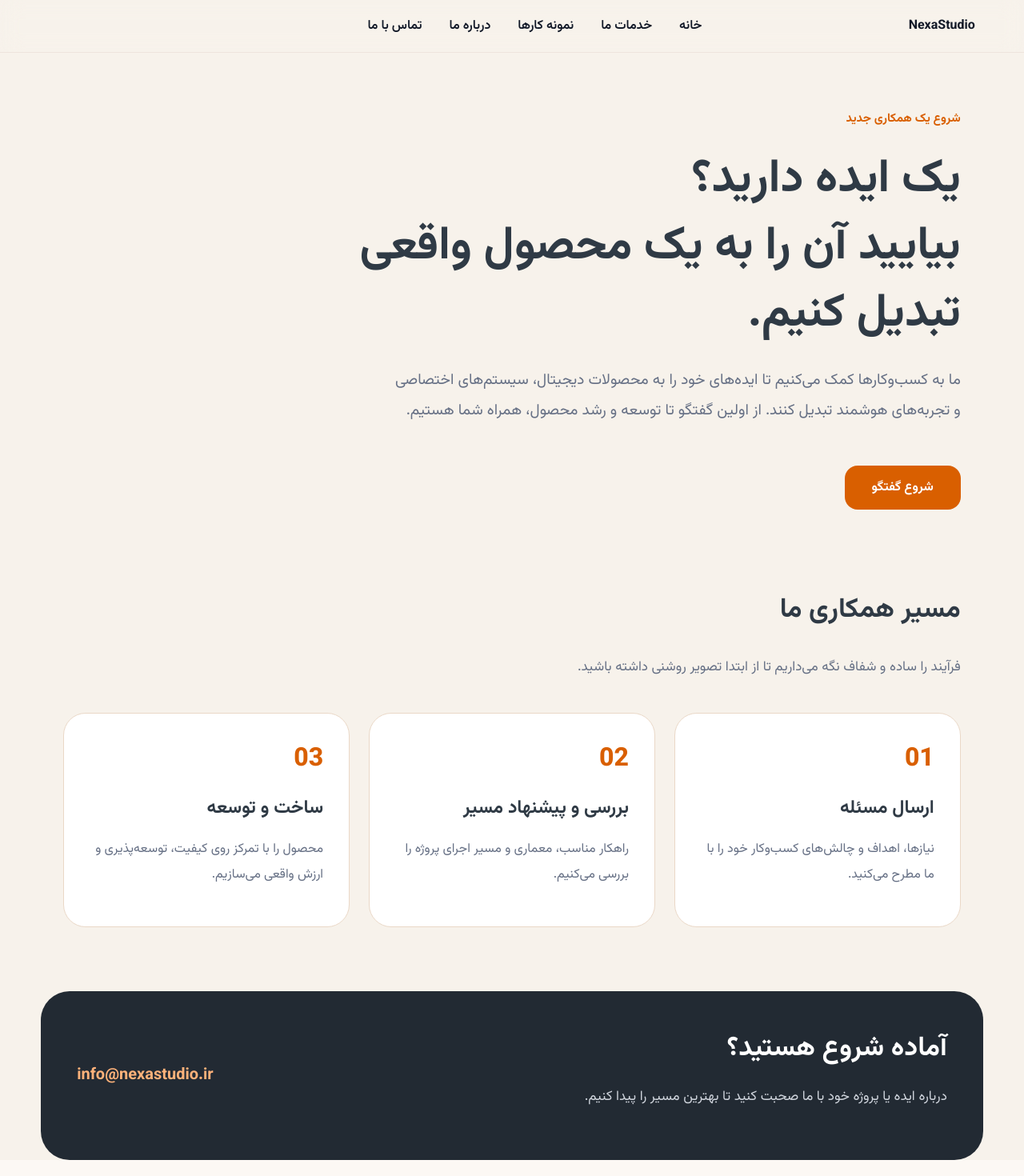
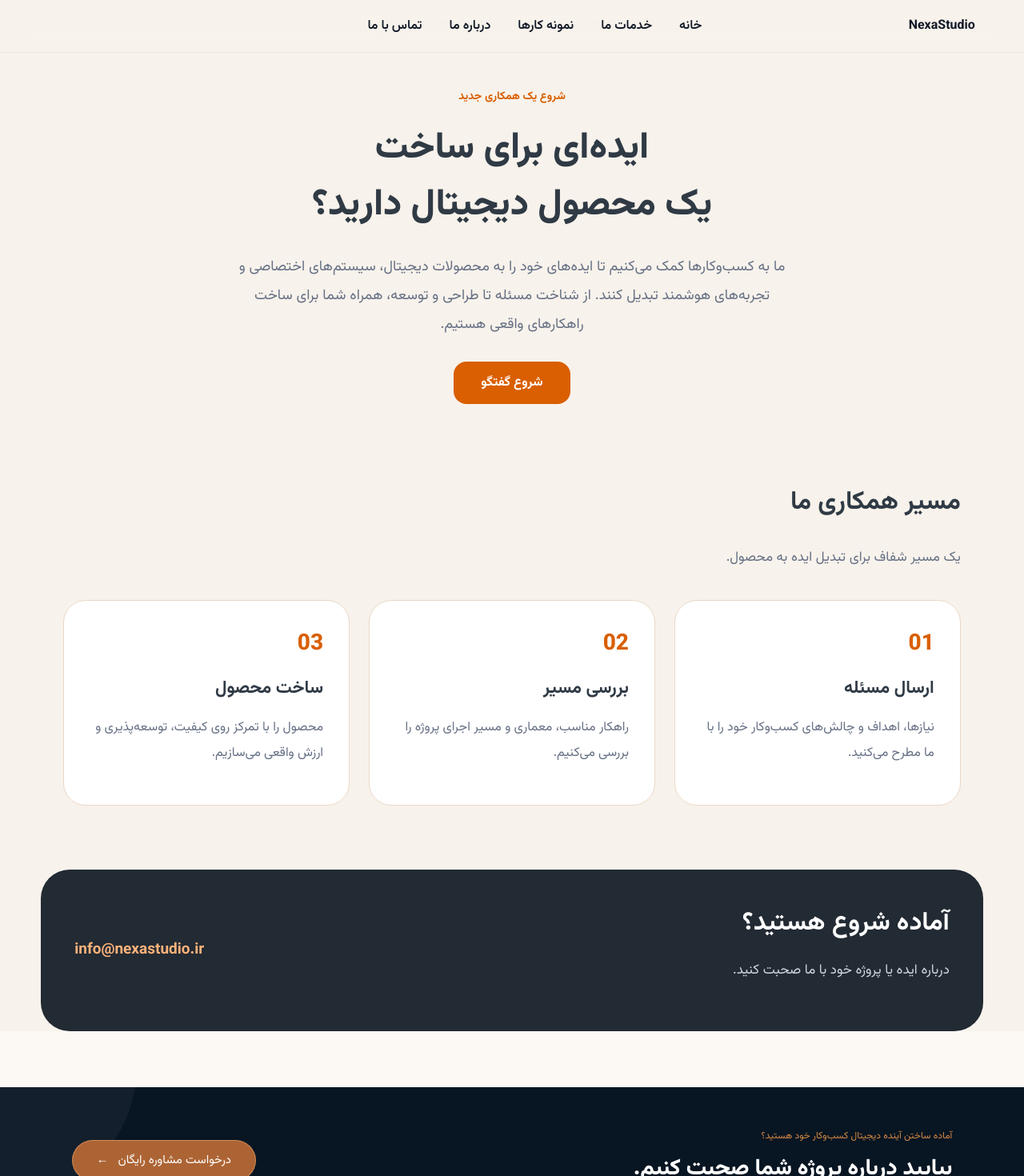
Before and after one commit to zohreksh/smartpilot, a Nuxt app: page /contact in a window 1280 px wide. Shown: the top 1470 px of the page at 80% size. Built offline with nearby package versions, Linux system fonts and the light colour scheme.

Commit message:
refine contact page hierarchy and hero balance

```diff
--- a/pages/contact.vue
+++ b/pages/contact.vue
@@ -6,52 +6,35 @@
       <div class="contact-intro">
         <span class="eyebrow">شروع یک همکاری جدید</span>
         <h1>
-          یک ایده دارید؟
-          <br />
-          بیایید آن را به یک محصول واقعی تبدیل کنیم.
+          ایده‌ای برای ساخت<br />
+          یک محصول دیجیتال دارید؟
         </h1>
         <p>
           ما به کسب‌وکارها کمک می‌کنیم تا ایده‌های خود را به محصولات دیجیتال،
-          سیستم‌های اختصاصی و تجربه‌های هوشمند تبدیل کنند. از اولین گفتگو تا
-          توسعه و رشد محصول، همراه شما هستیم.
+          سیستم‌های اختصاصی و تجربه‌های هوشمند تبدیل کنند. از شناخت مسئله تا
+          طراحی و توسعه، همراه شما برای ساخت راهکارهای واقعی هستیم.
         </p>
-        <a class="primary-action" href="mailto:info@nexastudio.ir">
-          شروع گفتگو
-        </a>
+        <a class="primary-action" href="mailto:info@nexastudio.ir">شروع گفتگو</a>
       </div>
     </section>
 
     <section class="process container">
       <div class="section-heading">
         <h2>مسیر همکاری ما</h2>
-        <p>فرآیند را ساده و شفاف نگه می‌داریم تا از ابتدا تصویر روشنی داشته باشید.</p>
+        <p>یک مسیر شفاف برای تبدیل ایده به محصول.</p>
       </div>
 
       <div class="steps">
-        <article>
-          <span>01</span>
-          <h3>ارسال مسئله</h3>
-          <p>نیازها، اهداف و چالش‌های کسب‌وکار خود را با ما مطرح می‌کنید.</p>
-        </article>
-        <article>
-          <span>02</span>
-          <h3>بررسی و پیشنهاد مسیر</h3>
-          <p>راهکار مناسب، معماری و مسیر اجرای پروژه را بررسی می‌کنیم.</p>
-        </article>
-        <article>
-          <span>03</span>
-          <h3>ساخت و توسعه</h3>
-          <p>محصول را با تمرکز روی کیفیت، توسعه‌پذیری و ارزش واقعی می‌سازیم.</p>
-        </article>
+        <article><span>01</span><h3>ارسال مسئله</h3><p>نیازها، اهداف و چالش‌های کسب‌وکار خود را با ما مطرح می‌کنید.</p></article>
+        <article><span>02</span><h3>بررسی مسیر</h3><p>راهکار مناسب، معماری و مسیر اجرای پروژه را بررسی می‌کنیم.</p></article>
+        <article><span>03</span><h3>ساخت محصول</h3><p>محصول را با تمرکز روی کیفیت، توسعه‌پذیری و ارزش واقعی می‌سازیم.</p></article>
       </div>
     </section>
 
     <section class="contact-final container">
       <div>
         <h2>آماده شروع هستید؟</h2>
-        <p>
-          درباره ایده یا پروژه خود با ما صحبت کنید تا بهترین مسیر را پیدا کنیم.
-        </p>
+        <p>درباره ایده یا پروژه خود با ما صحبت کنید.</p>
       </div>
       <a href="mailto:info@nexastudio.ir">info@nexastudio.ir</a>
     </section>
@@ -61,24 +44,24 @@
 <style scoped>
 .contact-page{direction:rtl;background:#f7f2eb;min-height:100vh;color:#111827}
 .container{max-width:1180px;margin:auto;padding:0 28px}
-.contact-hero{padding:70px 28px 70px}
-.contact-intro{max-width:820px}
-.eyebrow{color:#d95f00;font-size:15px;font-weight:700}
-h1{font-size:clamp(34px,5vw,58px);line-height:1.45;color:#2f3a45;margin:22px 0}
-.contact-intro p{font-size:19px;line-height:2;color:#667085;max-width:720px}
-.primary-action{display:inline-block;margin-top:30px;background:#d95f00;color:#fff;padding:15px 34px;border-radius:16px;text-decoration:none;font-weight:700}
+.contact-hero{padding:42px 28px 72px;display:flex;justify-content:center}
+.contact-intro{max-width:760px;text-align:center}
+.eyebrow{color:#d95f00;font-size:14px;font-weight:700}
+h1{font-size:clamp(30px,3.8vw,46px);line-height:1.55;color:#2f3a45;margin:18px 0 22px;font-weight:800}
+.contact-intro p{font-size:18px;line-height:2;color:#667085;max-width:700px;margin:auto}
+.primary-action{display:inline-block;margin-top:28px;background:#d95f00;color:#fff;padding:14px 34px;border-radius:16px;text-decoration:none;font-weight:700}
 .process{padding-bottom:80px}
-.section-heading{margin-bottom:40px}
-.section-heading h2,.contact-final h2{font-size:34px;color:#2f3a45}
+.section-heading{margin-bottom:36px}
+.section-heading h2,.contact-final h2{font-size:32px;color:#2f3a45}
 .section-heading p,.contact-final p{color:#667085;font-size:17px;line-height:2}
 .steps{display:grid;grid-template-columns:repeat(3,1fr);gap:24px}
-.steps article{background:#fff;border:1px solid #ead8c7;border-radius:28px;padding:32px;min-height:220px}
-.steps span{color:#d95f00;font-size:32px;font-weight:800}
-.steps h3{margin:18px 0;font-size:23px;color:#2f3a45}
+.steps article{background:#fff;border:1px solid #ead8c7;border-radius:28px;padding:32px;min-height:210px}
+.steps span{color:#d95f00;font-size:28px;font-weight:800}
+.steps h3{margin:16px 0;font-size:22px;color:#2f3a45}
 .steps p{color:#667085;line-height:2}
-.contact-final{background:#222a33;border-radius:36px;padding:45px;margin-bottom:70px;color:white;display:flex;align-items:center;justify-content:space-between;gap:30px}
+.contact-final{background:#222a33;border-radius:36px;padding:42px;margin-bottom:70px;color:white;display:flex;align-items:center;justify-content:space-between;gap:30px}
 .contact-final h2{color:white;margin:0}
 .contact-final p{color:#d0d5dd}
-.contact-final a{color:#ffb27a;font-weight:700;text-decoration:none;font-size:20px}
-@media(max-width:800px){.contact-hero{padding-top:45px}.steps{grid-template-columns:1fr}.contact-final{flex-direction:column;align-items:flex-start;padding:32px}.section-heading h2,.contact-final h2{font-size:28px}}
+.contact-final a{color:#ffb27a;font-weight:700;text-decoration:none;font-size:19px}
+@media(max-width:800px){.contact-hero{padding-top:35px}.steps{grid-template-columns:1fr}.contact-final{flex-direction:column;align-items:flex-start}.section-heading h2,.contact-final h2{font-size:27px}}
 </style>
```
